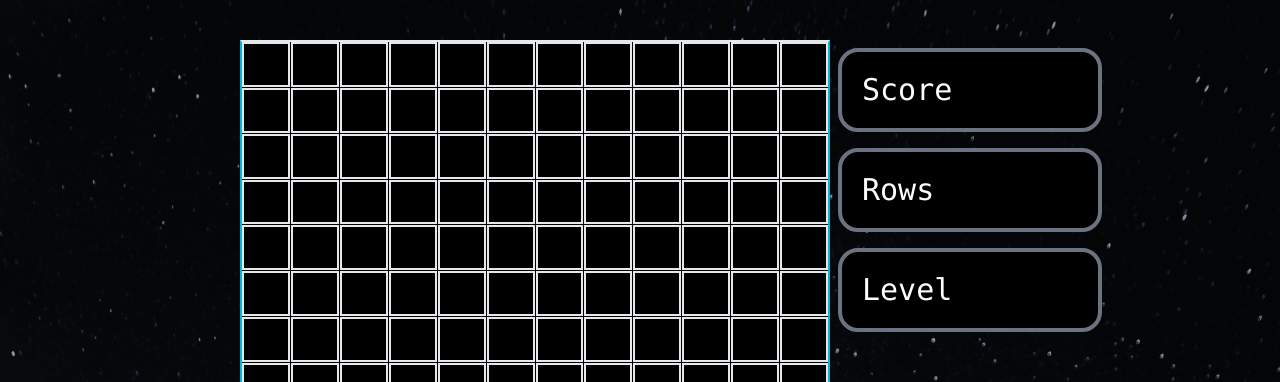
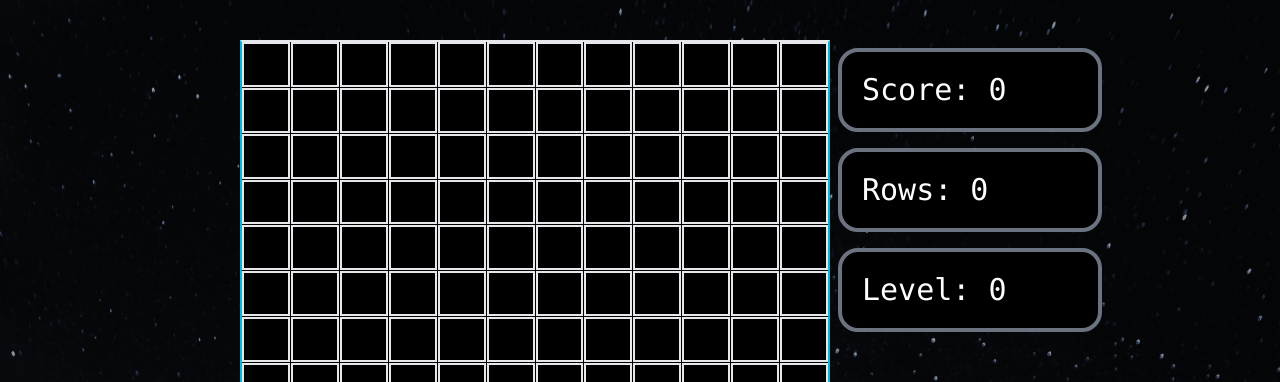
Before and after one commit to MatiasSoto21/TetrisReact, a Next.js app in the folder tetris/: page / in a window 1280 px wide. Shown: the top 382 px of the page. Built offline with nearby package versions, Linux system fonts and the light colour scheme.

Commit message:
finish v1

```diff
--- a/tetris/components/Tetris.jsx
+++ b/tetris/components/Tetris.jsx
@@ -6,6 +6,7 @@
 import { useInterval } from "@/utils/useInterval";
 import { usePlayer } from "@/utils/usePlayer";
 import { useStage } from "@/utils/useStage";
+import { useGameStatus } from "@/utils/useGameStatus";
 import { checkColission, createStage } from "@/utils/gameHelpers";
 
 const Tetris = () => {
@@ -13,9 +14,10 @@
   const [gameOver, setGameOver] = useState(false);
 
   const [player, updatePlayerPos, resetPlayer, playerRotate] = usePlayer();
-  const [stage, setStage] = useStage(player, resetPlayer);
+  const [stage, setStage, rowsCleared] = useStage(player, resetPlayer);
+  const [score, setScore, rows, setRows, level, setLevel] = useGameStatus(rowsCleared);
 
-  console.log("re-render");
+
 
   const movePlayer = (dir) => {
     if (!checkColission(player, stage, { x: dir, y: 0 })) {
@@ -29,15 +31,26 @@
     setDropTime(700);
     resetPlayer();
     setGameOver(false);
+    setScore(0);
+    setRows(0);
+    setLevel(0);
   };
 
   const drop = () => {
+    //increase level + 10 rows cleared
+
+    if(rows > (level + 1) * 10) {
+       setLevel(prev => prev + 1);
+       //also increase speed
+       setDropTime(700 / (level +1) + 200);
+    }
+
     if (!checkColission(player, stage, { x: 0, y: 1 })) {
       updatePlayerPos({ x: 0, y: 1, collided: false });
     } else {
       //Game Over
       if(player.pos.y < 1) {
-        console.log("PERDISTE HIJO DE PUTA");
+
         setGameOver(true);
         setDropTime(null);
       }
@@ -48,7 +61,7 @@
   const keyUp = ({ keyCode }) => {
     if (!gameOver) {
       if (keyCode === 40) {
-        setDropTime(700);
+        setDropTime(700 / (level +1) + 200);
       }
     }
   }
@@ -91,9 +104,9 @@
             <Display gameOver={gameOver} text="Game Over" />
           ) : (
             <div>
-              <Display text="Score" />
-              <Display text="Rows" />
-              <Display text="Level" />
+              <Display text={`Score: ${score}`} />
+              <Display text={`Rows: ${rows}`} />
+              <Display text={`Level: ${level}`} />
             </div>
           )}
           <StartButton callback={startGame} />
--- /dev/null
+++ b/tetris/utils/useGameStatus.js
@@ -0,0 +1,23 @@
+import { useState, useEffect, useCallback } from "react";
+
+export const useGameStatus = rowsCleared => {
+    const [score, setScore] = useState(0);
+    const [rows, setRows] = useState(0);
+    const [level, setLevel] = useState(0);
+
+    const linePoints = [40, 100, 300, 1200];
+
+    const calcScore = useCallback (() => {
+        //We have score
+        if (rowsCleared > 0) {
+            setScore(prev => prev + linePoints[rowsCleared - 1] * (level + 1));
+            setRows(prev => prev + rowsCleared);
+        }
+    },[level, linePoints, rowsCleared]);
+
+    useEffect(() => {
+        calcScore();
+    },[calcScore, rowsCleared, score])
+
+    return [score, setScore, rows, setRows, level, setLevel]
+}
```
